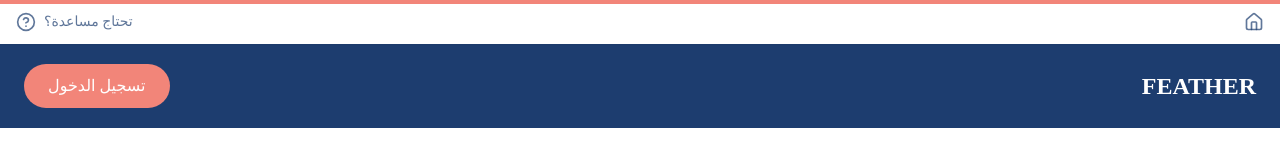
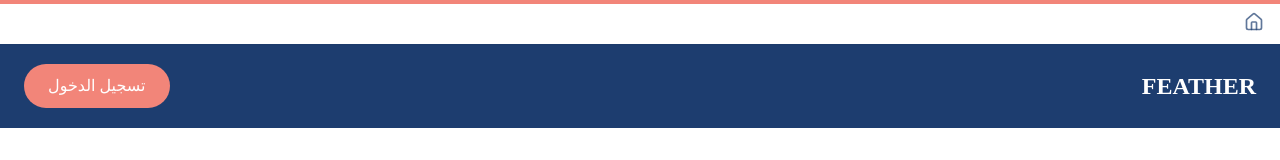
Before and after one commit to AlaaAlzahrani/feather_team, a Next.js app: page / in a window 1280 px wide. Shown: the top 160 px of the page. Built offline with nearby package versions, Linux system fonts and the light colour scheme.

Commit message:
removed help message

```diff
--- a/components/NavigationBar.tsx
+++ b/components/NavigationBar.tsx
@@ -127,16 +127,6 @@ const NavigationBar = () => {
               </React.Fragment>
             ))}
           </div>
-
-          {/* Help Button */}
-          <button
-            className="flex items-center gap-2 text-[#1D3D6F]/70 hover:text-[#1D3D6F] transition-colors"
-            onClick={() => console.log('Help clicked')}
-            aria-label="فتح مركز المساعدة"
-          >
-            <span className="text-sm">تحتاج مساعدة؟</span>
-            <HelpCircle className="w-5 h-5" />
-          </button>
         </div>
       </div>
     </nav>
```
